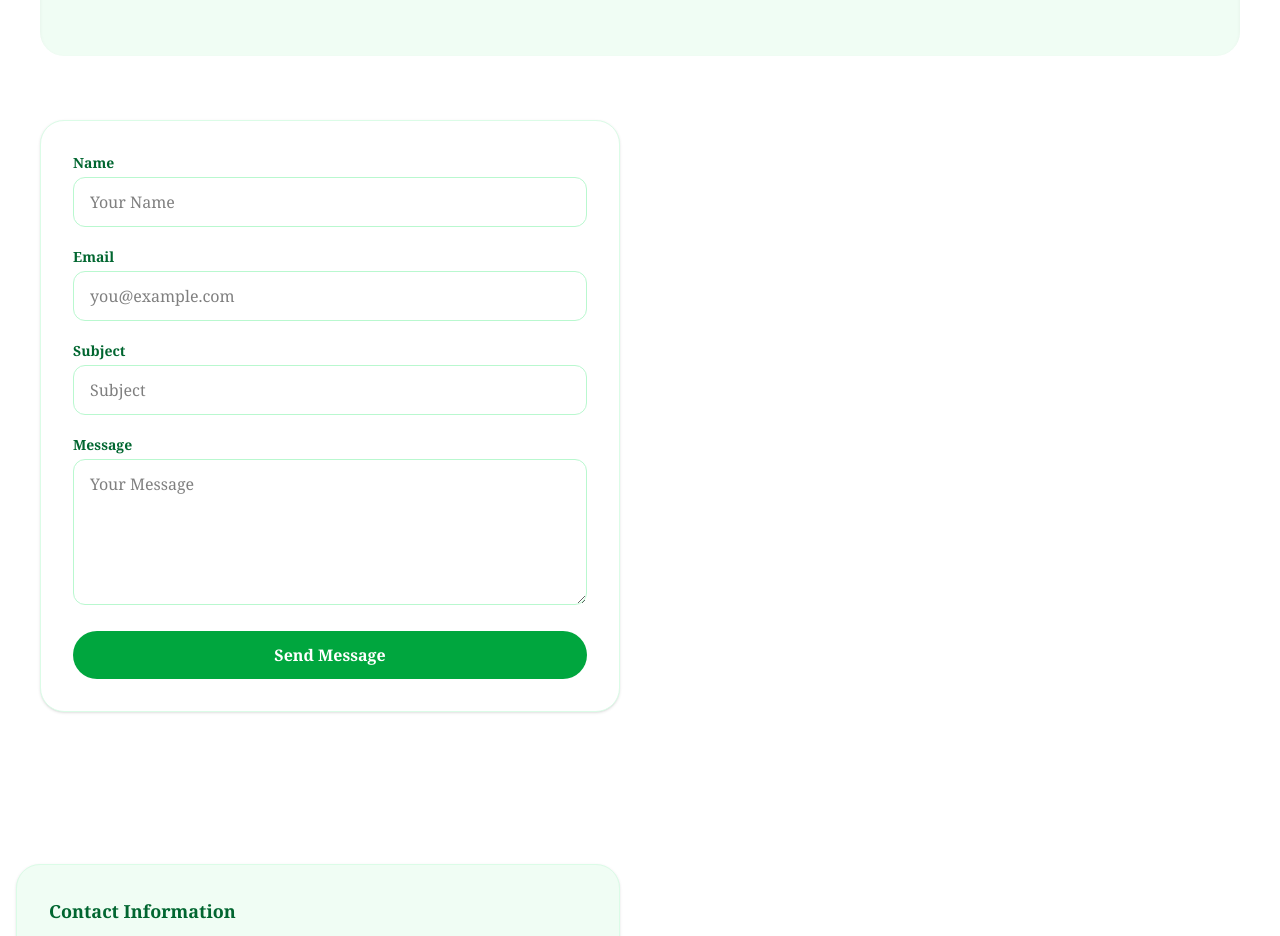
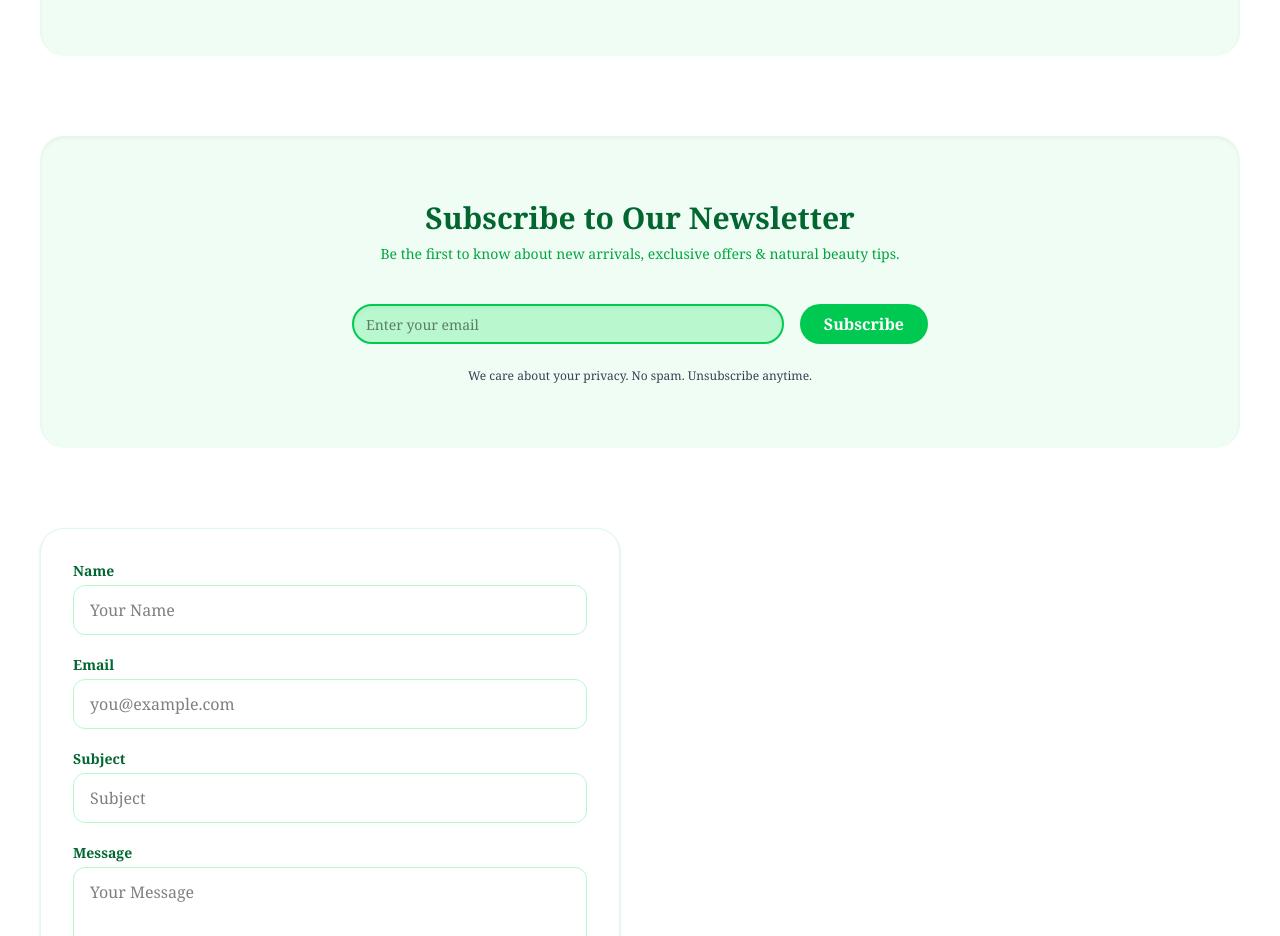
Before and after one commit to md-abu-naim/NatureGlow, a React (Vite) app: page /contact in a window 1280 px wide. Shown: the part 840-1776 px from the top of the page. Built offline with nearby package versions, Linux system fonts and the light colour scheme.

Commit message:
contact page newsletter section complete

```diff
--- a/src/Pages/Contact/Contacts.jsx
+++ b/src/Pages/Contact/Contacts.jsx
@@ -1,5 +1,6 @@
 import { FaFacebookF, FaInstagram, FaPhoneAlt, FaEnvelope } from 'react-icons/fa';
 import FAQ from '../Home/FAQ';
+import Newsletter from '../Home/Newsletter';
 
 const Contacts = () => {
   return (
@@ -17,7 +18,7 @@ const Contacts = () => {
         <FAQ />
 
         {/* Newsletter section */}
-
+        <Newsletter />
         <section className='grid grid-cols-1 md:grid-cols-2 gap-10 my-14 items-start'>
           <form className='bg-white p-8 rounded-3xl shadow space-y-5 border border-green-100'>
             <div>
```
